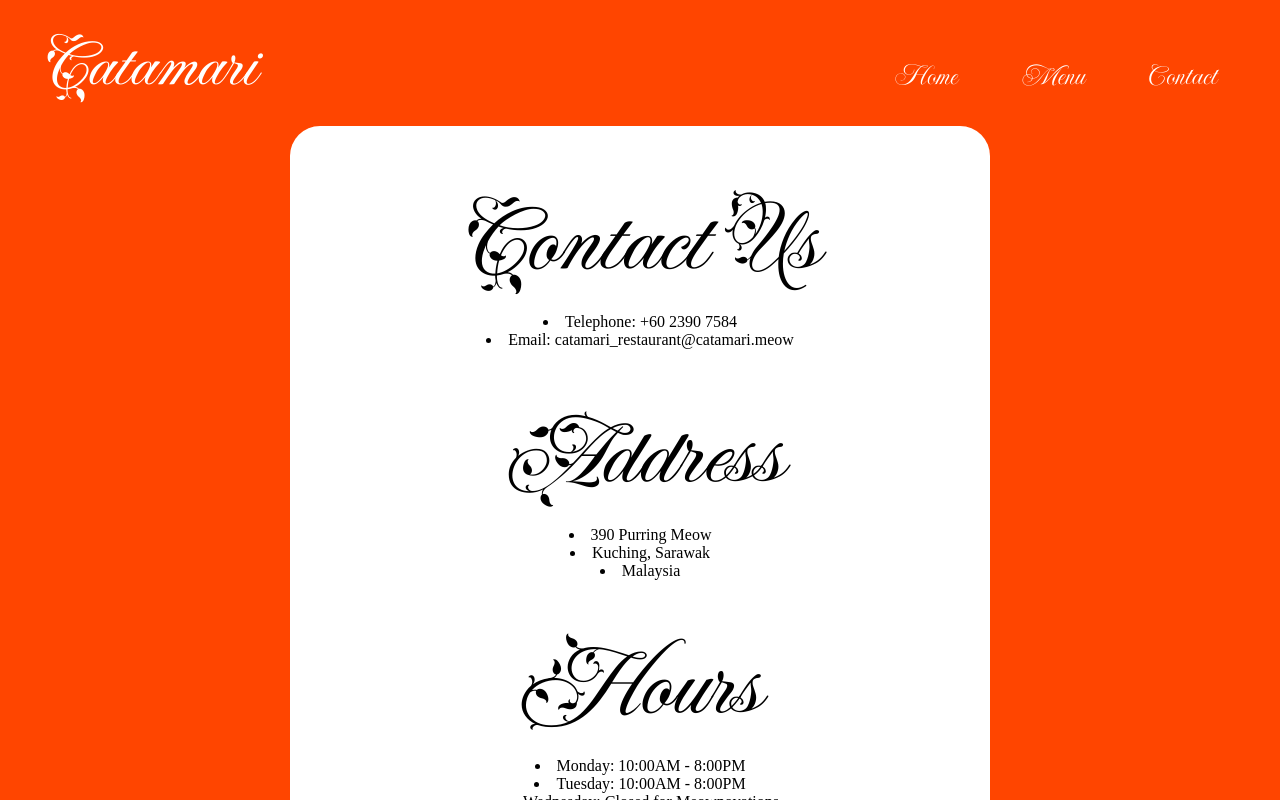
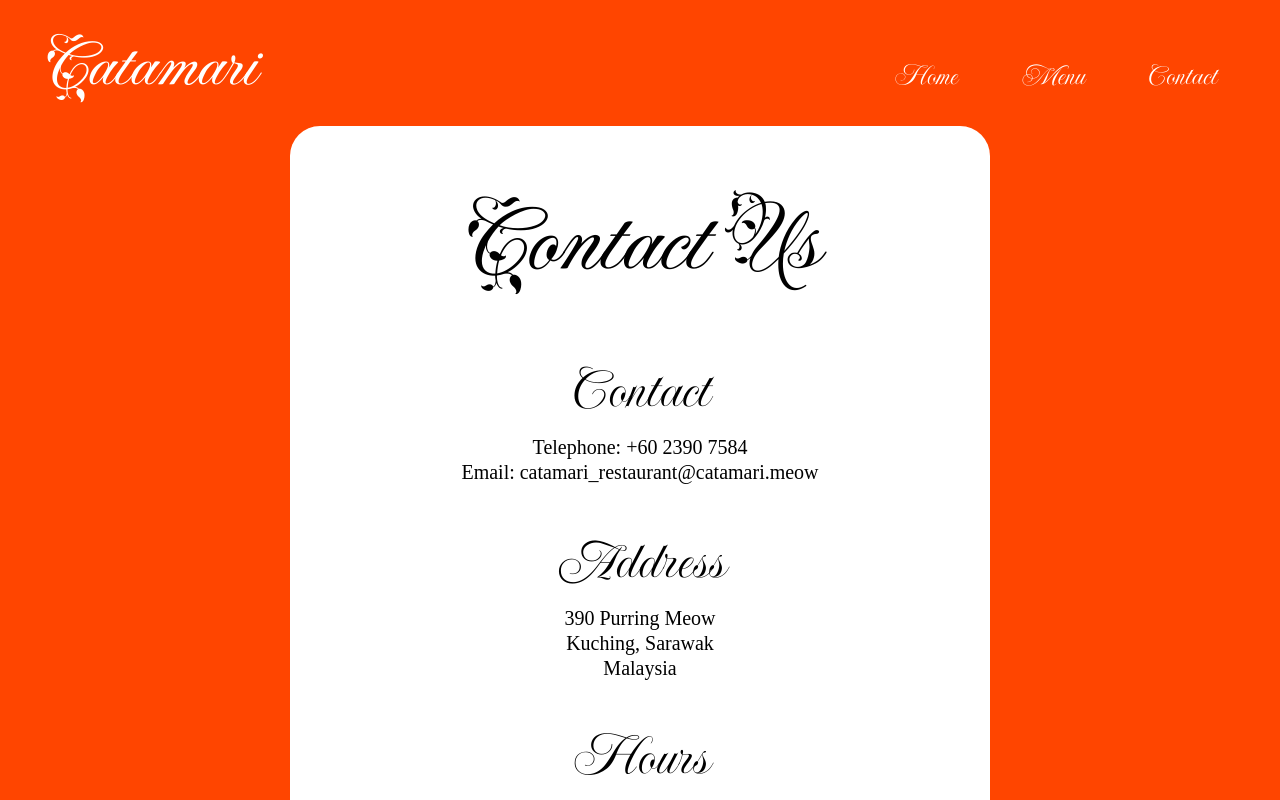
Before and after one commit to slabwu/restaurant-page, a website built with webpack: page src/template.html in a window 1280 px wide. Both pictures are taken after a click on the button "Contact". Shown: the top 800 px of the page. Built offline with nearby package versions, Linux system fonts and the light colour scheme.

Commit message:
Fix styling of contact page

```diff
--- a/src/contact.js
+++ b/src/contact.js
@@ -4,8 +4,13 @@ export const Contact = (function() {
         contactBody.classList.add("contactbody");
         content.appendChild(contactBody);
 
+        const headline = document.createElement("h2");
+        headline.textContent = "Contact Us";
+        headline.classList.add("contact");
+        contactBody.appendChild(headline);
+
         const contactInformation = [
-            {name: "Contact Us", details: ["Telephone: +60 2390 7584", "Email: catamari_restaurant@catamari.meow"]},
+            {name: "Contact", details: ["Telephone: +60 2390 7584", "Email: catamari_restaurant@catamari.meow"]},
             {name: "Address", details: ["390 Purring Meow", "Kuching, Sarawak", "Malaysia"]},
             {name: "Hours", details: ["Monday: 10:00AM - 8:00PM", "Tuesday: 10:00AM - 8:00PM", "Wednesday: Closed for Meownovations",
                                     "Thursday: 10:00AM - 8:00PM", "Friday: 10:00AM - 10:00PM", "Saturday: 9:00AM - 10:00PM", "Sunday: 9:00AM - 10:00PM"]}
@@ -13,17 +18,19 @@ export const Contact = (function() {
 
         contactInformation.forEach((contact) => {
             const container = document.createElement("ul");
+            container.classList.add("contact");
             contactBody.appendChild(container);
 
-            const header = document.createElement("h2");
+            const header = document.createElement("h3");
             header.textContent = `${contact.name}`;
-            header.classList.add("menu");
+            header.classList.add("contact");
             contactBody.appendChild(header);
 
             contact.details.forEach((line) => {
                 const info = document.createElement("li");
                 info.textContent = `${line}`;
                 contactBody.appendChild(info);
+                info.classList.add("contact");
             })
         });
 
--- a/src/styles.css
+++ b/src/styles.css
@@ -115,8 +115,8 @@ button.home:hover {
 }
 
 .menubody, .contactbody {
-    padding: 10px 50px 60px;
-    margin: 0 0 100px;
+    padding: 10px 50px 80px;
+    margin: 0 0 120px;
     width: 600px;
 }
 
@@ -161,3 +161,19 @@ b.menu {
     font-family: "imperial";
     font-size: 24px;
 }
+
+h3.contact {
+    font-family: "imperial";
+    font-size: 60px;
+    margin: 0 0 10px;
+}
+
+ul.contact {
+    margin-bottom: 40px;
+}
+
+li.contact {
+    list-style: none;
+    margin-bottom: 2px;
+    font-size: 20px;
+}
```
